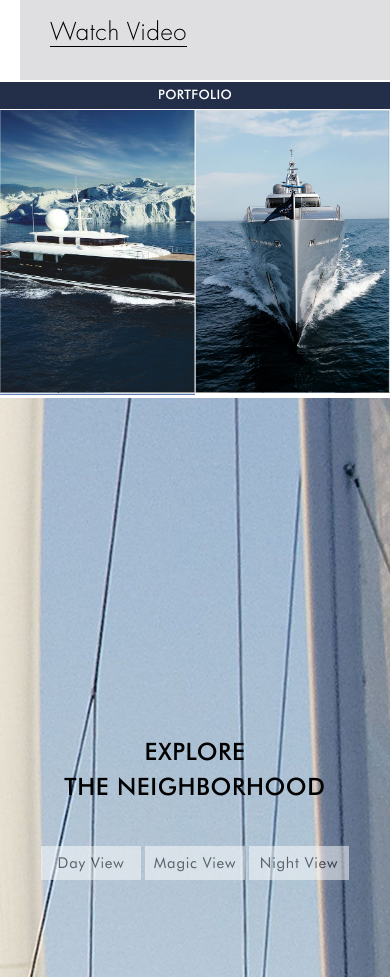
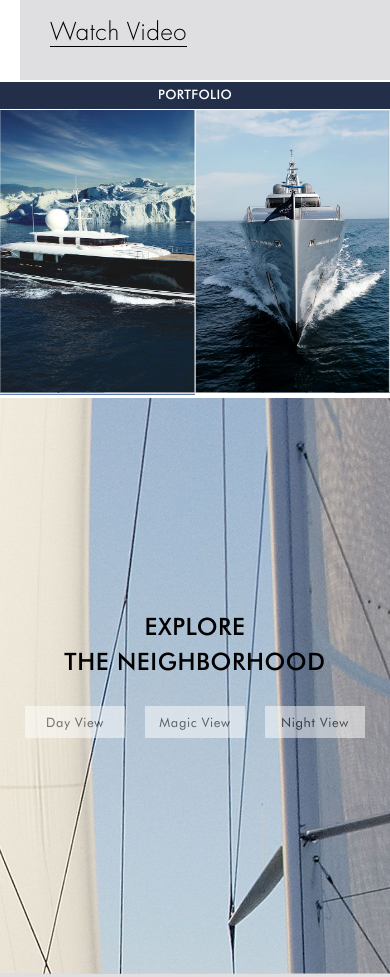
Before and after one commit to altitudelabs/paviliabay, a website: page index.html in a window 390 px wide. Shown: the part 1903-2880 px from the top of the page. Drawn offline with Linux system fonts and the light colour scheme; a web font is replaced by a local one.

Commit message:
fix layout - panorama

```diff
--- a/index.html
+++ b/index.html
@@ -188,18 +188,18 @@
       <div class="portfolio-header">
         <div> Portfolio </div>
       </div>
-      <div class="portfolio-image-container">
-        <img class="portfolio-image" src="images/portfolio-section/portfolio3.jpg"/><!--
-        --><img class="portfolio-image" src="images/portfolio-section/portfolio2.jpg"/><!--
+      <div class="main-float-container">
+        <div class="portfolio-image-container fixer-float-container">
+          <img class="portfolio-image" src="images/portfolio-section/portfolio3.jpg"/><!--
+          --><img class="portfolio-image" src="images/portfolio-section/portfolio2.jpg"/><!--
         --><img class="portfolio-image" src="images/portfolio-section/portfolio1.jpg"/>
+      </div>
       </div>
     </section>
 
     <!-- PANORAMA SECTION -->
     <section class="section-container" id="panorama-section">
-      <div class="panorama-image-container">
-        <img class="panorama-background-image" src="images/panorama-section/pano_bg.jpg"/>
-      </div>
+      <div class="panorama-image-container"></div>
       <div class="panorama-content">
         <div class="title-center">
           <p> Explore
--- a/scss/sections/panorama-section.scss
+++ b/scss/sections/panorama-section.scss
@@ -1,4 +1,31 @@
 #panorama-section {
+
+  $section-height: 663px;
+  $section-height-mobile: 576px;
+
+  .panorama-image-container {
+
+    background-image: url("images/panorama-section/pano_bg.jpg");
+    background-repeat: no-repeat;
+    background-size: cover;
+    background-position: center;
+    height: $section-height;
+
+    @include responsive(mobile) {
+      height: $section-height-mobile;
+    }
+  }
+
+  .panorama-content {
+    position: absolute;
+    text-align: center;
+    top: 40%;
+    width:100%;
+
+    @include responsive(mobile) {
+      top: 37%;
+    }
+  }
 
   .title-center {
     position: relative;
@@ -12,24 +39,11 @@
       line-height: 46px;
       text-transform: uppercase;
 
-      // @include responsive(transition){
-      //   line-height: 52px;
-      //   font-size: 36px;
-      // }
-
       @include responsive(mobile){
         line-height: 35px;
         font-size: 24px;
       }
     }
-  }
-
-
-  .panorama-image-container {
-    height: 100vh;
-    display: flex;
-    justify-content: center;
-    overflow: hidden;
   }
 
   .panorama-background-image {
@@ -48,32 +62,30 @@
     }
   }
 
-  .panorama-content {
-    position: absolute;
-    text-align: center;
-    top: 40%;
-    width:100%;
-  }
-
   .button-group {
     position: relative;
     text-align: center;
     margin: auto;
-    margin-top: 40px;
   }
 
   .button {
     display: inline-block;
     background-color: white;
+    margin: 20px 20px;
     padding: 10px;
-    margin: 2%;
-    min-width: 180px;
+    min-width: 140px;
     @include opacity(.5);
 
     @include responsive(mobile) {
-      padding: 2px;
-      margin: auto;
+      padding: 8px 2px;
+      margin: 25px 8px;
       min-width: 100px;
+    }
+
+    @include responsive(smallmobile) {
+      padding: 8px 2px;
+      margin: 25px 8px;
+      min-width: 80px;
     }
 
     p {
@@ -83,14 +95,9 @@
       letter-spacing: 0.05em;
       text-align: center;
 
-      // @include responsive(transition){
-      //     line-height: 35px;
-      //     font-size: 22px;
-      // }
 
       @include responsive(mobile){
-        line-height: 30px;
-        font-size: 15px;
+        font-size: 13px;
       }
     }
   }
```
Also changed, not shown: main.css.
